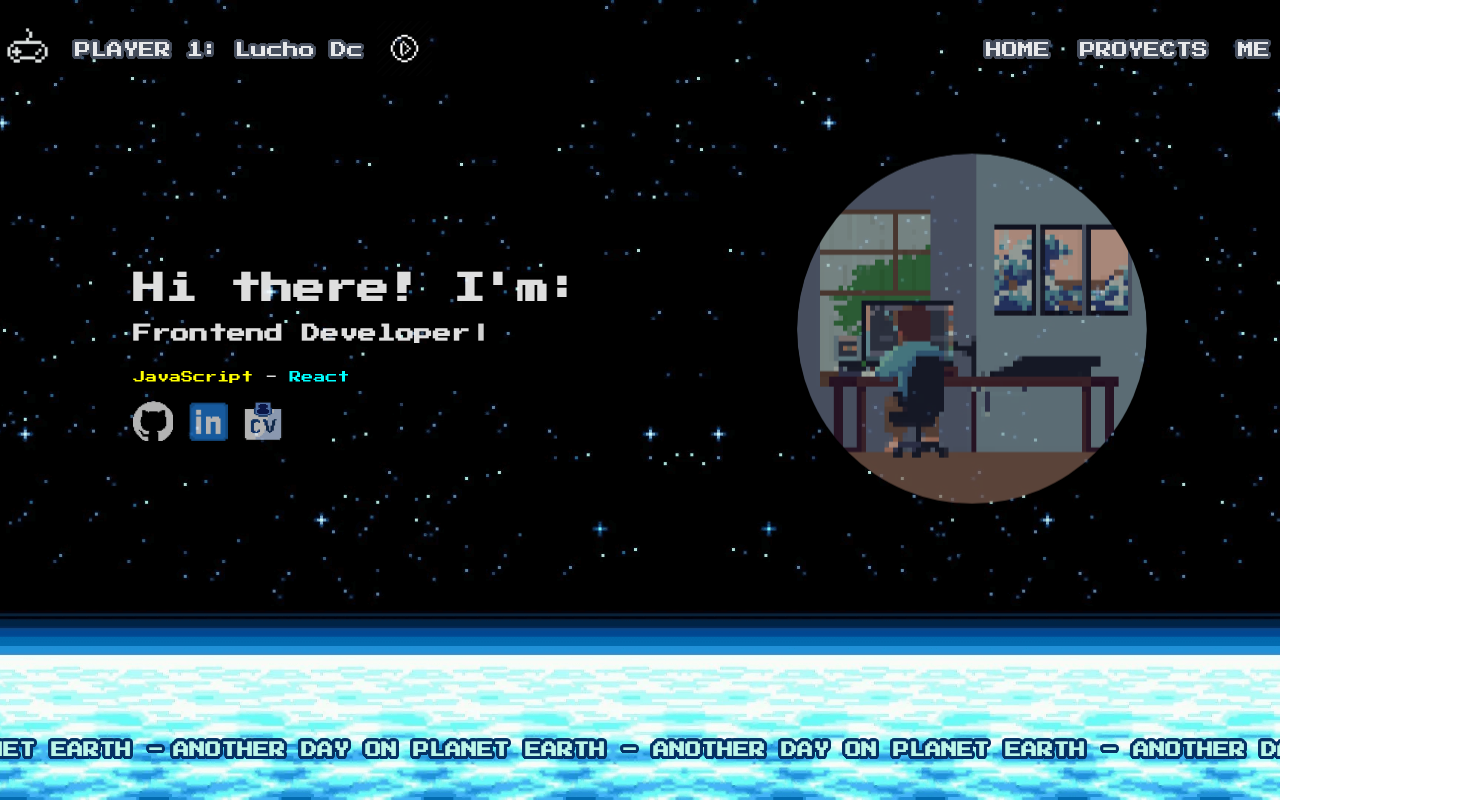
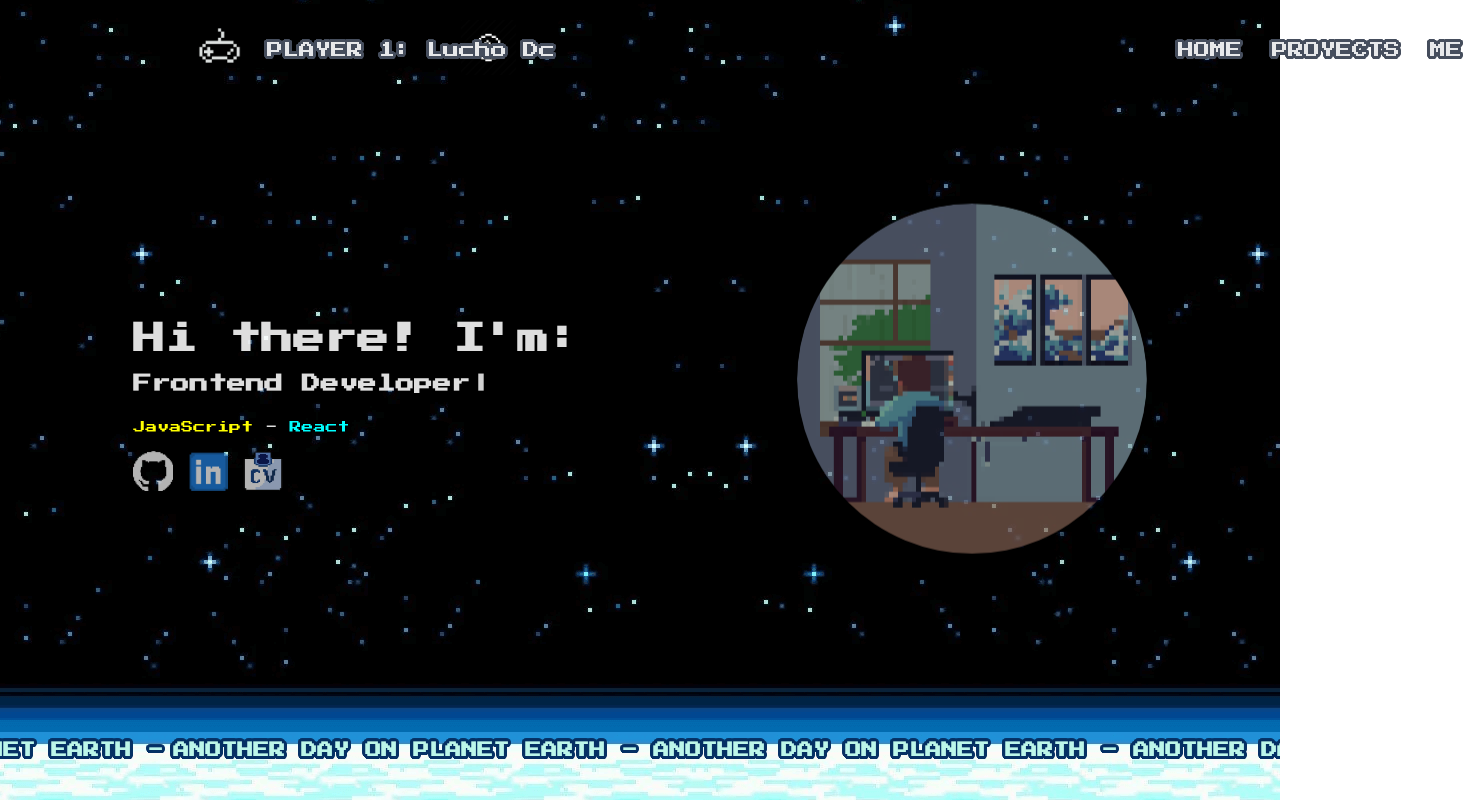
Before and after one commit to Ludcs/Portfolio-2023, a React (Vite) app: page / in a window 1280 px wide. Shown: the whole page, 1472 px wide, since content can reach past the window. Built offline with nearby package versions, Linux system fonts and the light colour scheme; no server answers.

Commit message:
before working on proyects.jsx

```diff
--- a/src/App.jsx
+++ b/src/App.jsx
@@ -4,10 +4,12 @@ import {DIV, Hello} from './components/Hello';
 import {useState, useEffect} from 'react';
 import {motion as m} from 'framer-motion';
 
+import {Music} from './components/Music';
 import {Home} from './components/Home';
 import {Proyects} from './components/Proyects';
 import {Me} from './components/Me';
 import {MarqueeFooter} from './components/MarqueeFooter';
+import {Navbar} from './components/Navbar';
 
 const marqueeTextsHome =
   'Another day on planet earth - Another day on planet earth - Another day on planet earth - Another day on planet earth - Another day on planet earth - Another day on planet earth - Another day on planet earth -';
@@ -36,6 +38,8 @@ function App() {
               animate={{opacity: 1}}
               transition={{duration: 0.5, ease: 'easeInOut'}}
             >
+              <Music />
+              <Navbar />
               <Routes>
                 <Route exact path="/*" element={<Home />} />
 
--- a/src/components/Hello.jsx
+++ b/src/components/Hello.jsx
@@ -31,10 +31,6 @@ export const DIV = styled.div`
   position: relative;
   width: 100%;
   height: 100%;
-  background-image: url(${BgSpace});
-  background-position: center;
-  background-repeat: no-repeat;
-  background-size: cover;
 `;
 
 const HelloContainer = styled.div`
@@ -44,6 +40,10 @@ const HelloContainer = styled.div`
   flex-direction: column;
   justify-content: center;
   align-items: center;
+  background-image: url(${BgSpace});
+  background-position: center;
+  background-repeat: no-repeat;
+  background-size: cover;
   & p {
     font-size: 24px;
     letter-spacing: 5px;
--- a/src/components/Home.jsx
+++ b/src/components/Home.jsx
@@ -9,13 +9,19 @@ import GithubIcon from '../assets/github-icon.png';
 import LinkedinIcon from '../assets/linkedin-icon.png';
 import CvPdf from '../assets/cv/Luciano-De-Carolis-CV.pdf';
 import CvIcon from '../assets/cv-icon.png';
+import BgSpace from '../assets/background-pixelart.png';
 import {Navbar} from './Navbar';
 
 export const Home = () => {
   return (
     <>
-      <Navbar />
-
+      {/* <Navbar /> */}
+      <HomeContainer>
+        <m.div
+          initial={{opacity: 0}}
+          animate={{opacity: 1}}
+          transition={{duration: 0.5, ease: 'easeInOut'}}
+        >
           <MainContainer>
             <DivName>
               <h1>Hi there! I'm:</h1>
@@ -56,9 +62,23 @@ export const Home = () => {
               <img src={SoftDev} alt="Software Developer" />
             </DivImage>
           </MainContainer>
+        </m.div>
+      </HomeContainer>
     </>
   );
 };
+
+const HomeContainer = styled.div`
+  box-sizing: border-box;
+  padding: 0;
+  margin: 0 auto;
+  position: relative;
+  width: 100%;
+  height: 100vh;
+  background-image: url(${BgSpace});
+  background-position: center;
+  background-repeat: no-repeat;
+`;
 
 const MainContainer = styled.div`
   display: flex;
@@ -66,7 +86,17 @@ const MainContainer = styled.div`
   margin: 0 auto;
   justify-content: space-evenly;
   align-items: center;
-  height: 500px;
+  height: 100vh;
+
+  /* box-sizing: border-box;
+  padding: 0;
+  margin: 0 auto;
+  position: relative;
+  width: 100%;
+  height: 100vh;
+  background-image: url(${BgSpace});
+  background-position: center;
+  background-repeat: no-repeat; */
 `;
 
 const DivName = styled.div`
--- a/src/components/Me.jsx
+++ b/src/components/Me.jsx
@@ -12,7 +12,7 @@ export const Me = () => {
   return (
     <>
       <MeContainer>
-        <Navbar />
+        {/* <Navbar /> */}
         <m.div
           initial={{opacity: 0}}
           animate={{opacity: 1}}
@@ -56,7 +56,7 @@ const TextContainer = styled.div`
   display: flex;
   flex-direction: column;
   width: 1280px;
-  height: 600px;
+  height: 100vh;
   margin: 0 auto;
   justify-content: center;
   align-items: center;
--- /dev/null
+++ b/src/components/Music.jsx
@@ -0,0 +1,68 @@
+import React, {useRef, useState} from 'react';
+import styled from 'styled-components';
+
+import {Howl, Howler} from 'howler';
+import Play from '../assets/play-music-modified.png';
+import Pause from '../assets/pause-music-modified.png';
+import Mp3 from '../audio/knife-heartbeats.mp3';
+
+export const Music = () => {
+  const [music, setMusic] = useState(false);
+
+  const sound = useRef(
+    new Howl({
+      src: [Mp3],
+      HTML5: true,
+      loop: true,
+      preload: true,
+    })
+  );
+
+  const handleMusic = () => {
+    Howler.volume(0.2);
+    if (music === false) {
+      setMusic(true);
+      sound.current.play();
+    }
+    if (music === true) {
+      setMusic(false);
+      sound.current.pause();
+    }
+  };
+
+  return (
+    <ContainerMusic>
+      {music ? (
+        <span title="Stop music">
+          <ImgsMusic
+            onClick={() => handleMusic()}
+            src={Pause}
+            alt="Pause Music Icon"
+          />
+        </span>
+      ) : (
+        <span title="Play music">
+          <ImgsMusic
+            onClick={() => handleMusic()}
+            src={Play}
+            alt="Play Music Icon"
+          />
+        </span>
+      )}
+    </ContainerMusic>
+  );
+};
+
+const ContainerMusic = styled.div`
+  position: absolute;
+  top: 20px;
+  left: 36%;
+  z-index: 1;
+`;
+
+const ImgsMusic = styled.img`
+  width: 55px;
+  height: 55px;
+  margin-right: 10px;
+  cursor: pointer;
+`;
--- a/src/components/Navbar.jsx
+++ b/src/components/Navbar.jsx
@@ -1,36 +1,36 @@
 import React, {useRef, useState} from 'react';
 import styled from 'styled-components';
 import {Link} from 'react-router-dom';
-import {Howl, Howler} from 'howler';
+// import {Howl, Howler} from 'howler';
 
 import Joy from '../assets/joystick-modified.png';
-import Play from '../assets/play-music-modified.png';
-import Pause from '../assets/pause-music-modified.png';
-import Mp3 from '../audio/knife-heartbeats.mp3';
+// import Play from '../assets/play-music-modified.png';
+// import Pause from '../assets/pause-music-modified.png';
+// import Mp3 from '../audio/knife-heartbeats.mp3';
 
 export const Navbar = () => {
-  const [music, setMusic] = useState(false);
+  // const [music, setMusic] = useState(false);
 
-  const sound = useRef(
-    new Howl({
-      src: [Mp3],
-      HTML5: true,
-      loop: true,
-      preload: true,
-    })
-  );
+  // const sound = useRef(
+  //   new Howl({
+  //     src: [Mp3],
+  //     HTML5: true,
+  //     loop: true,
+  //     preload: true,
+  //   })
+  // );
 
-  const handleMusic = () => {
-    Howler.volume(0.2);
-    if (music === false) {
-      setMusic(true);
-      sound.current.play();
-    }
-    if (music === true) {
-      setMusic(false);
-      sound.current.pause();
-    }
-  };
+  // const handleMusic = () => {
+  //   Howler.volume(0.2);
+  //   if (music === false) {
+  //     setMusic(true);
+  //     sound.current.play();
+  //   }
+  //   if (music === true) {
+  //     setMusic(false);
+  //     sound.current.pause();
+  //   }
+  // };
 
   return (
     <Nav>
@@ -40,23 +40,6 @@ export const Navbar = () => {
       <p>
         PLAYER 1: <span>Lucho Dc</span>
       </p>
-      {music ? (
-        <span title="Stop music">
-          <ImgsMusic
-            onClick={() => handleMusic()}
-            src={Pause}
-            alt="Pause Music Icon"
-          />
-        </span>
-      ) : (
-        <span title="Play music">
-          <ImgsMusic
-            onClick={() => handleMusic()}
-            src={Play}
-            alt="Play Music Icon"
-          />
-        </span>
-      )}
       <UlNav>
         <li>
           <Link to="/">Home</Link>
@@ -84,6 +67,15 @@ export const Navbar = () => {
 //   background-color: transparent;
 // `;
 
+const ContainerNavbar = styled.div`
+  /* display: flex;
+  justify-content: space-between;
+  align-items: center; */
+  /* position: absolute;
+  z-index: 1;
+  margin: 0 auto; */
+`;
+
 const Nav = styled.nav`
   width: 1280px;
   height: 100px;
@@ -91,6 +83,9 @@ const Nav = styled.nav`
   justify-content: space-between;
   align-items: center;
   margin: 0 auto;
+  position: absolute;
+  z-index: 1;
+  left: 15%;
 
   & div img {
     width: 55px;
@@ -128,12 +123,12 @@ const Nav = styled.nav`
   }
 `;
 
-const ImgsMusic = styled.img`
-  width: 55px;
-  height: 55px;
-  margin-right: 10px;
-  cursor: pointer;
-`;
+// const ImgsMusic = styled.img`
+//   width: 55px;
+//   height: 55px;
+//   margin-right: 10px;
+//   cursor: pointer;
+// `;
 const UlNav = styled.ul`
   display: flex;
   flex-direction: row;
--- a/src/components/Proyects.jsx
+++ b/src/components/Proyects.jsx
@@ -9,37 +9,17 @@ export const Proyects = () => {
   return (
     <>
       <ProyectsContainer>
-        <Navbar />
+        {/* <Navbar /> */}
 
         <m.div
           initial={{opacity: 0}}
           animate={{opacity: 1}}
           transition={{duration: 0.5, ease: 'easeInOut'}}
         >
-          {/* <Navbar /> */}
           <MainContainer>
             <h1>These are some of the projects i've done recently</h1>
           </MainContainer>
           <MarqueeFooter />
-          {/* <MarqueeComp
-          style={{
-            gradientWidth: 'none !important',
-          }}
-          direction={'right'}
-        >
-          <h4
-            style={{
-              color: '#bcf6e9',
-              fontSize: '16px',
-              margin: 0,
-              padding: '5px',
-              whiteSpace: 'nowrap',
-            }}
-          >
-            HUMAN AFTER ALL - HUMAN AFTER ALL - HUMAN AFTER ALL - HUMAN AFTER
-            ALL - HUMAN AFTER ALL - HUMAN AFTER ALL - HUMAN AFTER ALL -{' '}
-          </h4>
-        </MarqueeComp> */}
         </m.div>
       </ProyectsContainer>
     </>
@@ -64,7 +44,7 @@ export const MainContainer = styled.div`
   margin: 0 auto;
   justify-content: center;
   align-items: center;
-  height: 500px;
+  height: 100vh;
   & h1 {
     font-size: 24px;
     color: rgba(255, 255, 255, 0.87);
```
Lines whose indentation alone changed are shown as unchanged.
